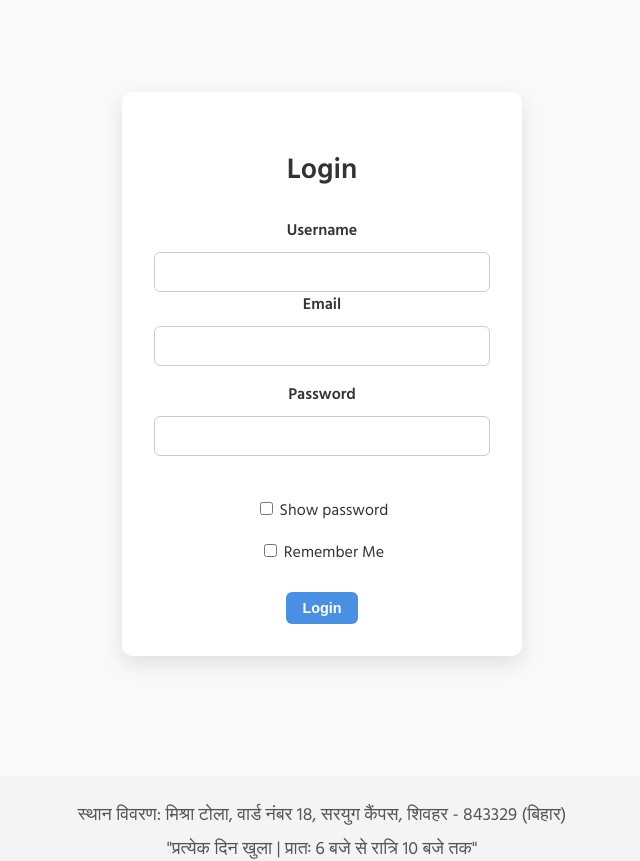
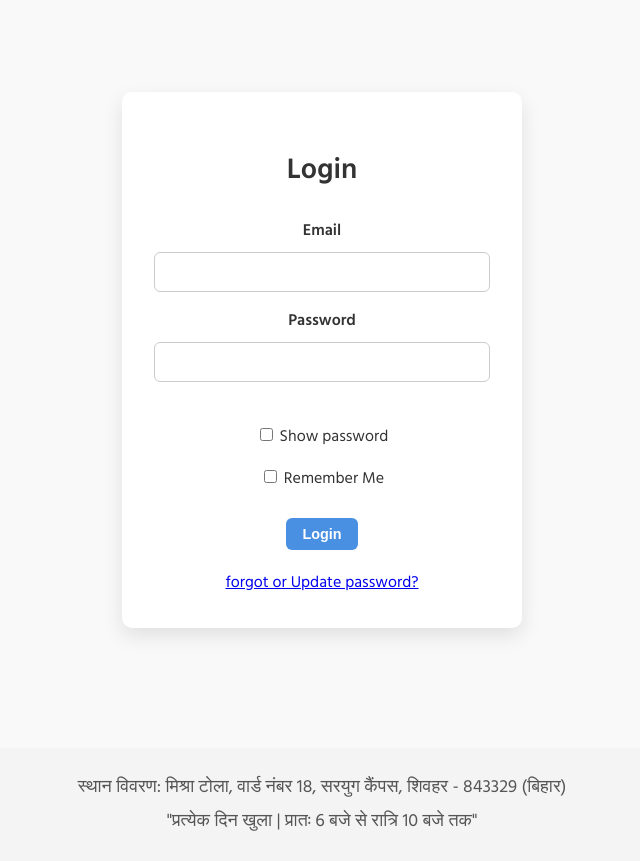
Before and after one commit to rudranshmishra19/Satva-Library, a Flask app: page /login in a window 1280 px wide. Shown: the part 68-929 px from the top of the page, without its empty margins (318-958 px from the left). Run offline with Flask 3, Linux system fonts and the light colour scheme.

Commit message:
Modified app.py and templates

```diff
--- a/app.py
+++ b/app.py
@@ -1,6 +1,6 @@
 from flask import Flask, render_template, request, redirect, session,flash
 from flask_sqlalchemy import SQLAlchemy
-from flask_scrypt import generate_random_salt,generate_password_hash,check_password_hash
+from werkzeug.security import generate_password_hash,check_password_hash
 from dotenv import load_dotenv
 import os
 
@@ -35,10 +35,9 @@ class Contact(db.Model):
 #Define User for admin
 class User(db.Model):
     id=db.Column(db.Integer,primary_key=True)
-    username=db.Column(db.String(150),nullable=False)
     email=db.Column(db.String(150),unique=True,nullable=False)
     password=db.Column(db.String(200),nullable=False) #Hashed Password
-    salt=db.Column(db.String(32),nullable=False)  #store salt
+
 
 class Booking(db.Model):
     id= db.Column(db.Integer,primary_key=True)
@@ -128,19 +127,18 @@ def submit():
 def login():
     error=None
     if request.method=="POST":
-        username=request.form["username"].strip()
         email=request.form["email"].strip()
         password=request.form["password"].strip()
 
         user=User.query.filter_by(email=email).first()
 
-        if user and check_password_hash(user.password.encode(),password.encode(),user.salt.encode()):
+        if user and check_password_hash(user.password,password):
         # login sucessful
             session["user_id"]=user.id
             flash("Login sucessful","success")
             return redirect("/admin")
         else:
-            error="Invalid username ,email or password"
+            error="Invalid email or password"
     return render_template("login.html",error=error)
 
 @app.route("/logout")
@@ -149,8 +147,40 @@ def logout():
     flash("Logged out successfully","success")
     return redirect("/login")
 
+
+@app.route("/update_password", methods=["GET", "POST"])
+def update_password():
+    error = None
+    success = None
+
+    if request.method == "POST":
+        email = request.form["email"].strip()
+        current_password = request.form["current_password"].strip()
+
+        new_password = request.form["new_password"].strip()
+        confirm_password = request.form["confirm_password"].strip()
+
+        user = User.query.filter_by(email=email).first()
+
+        if not user:
+            error = "Email not found."
+        elif not check_password_hash(user.password,current_password):
+            error = "Current password is incorrect."
+        elif new_password != confirm_password:
+            error = "New passwords do not match."
+        else:
+            user.password = generate_password_hash(new_password)
+            db.session.commit()
+            success="Password updated successfully"
+            return redirect("/login")
+
+    # For GET requests or if there was an error, render the update form with messages
+    return render_template("update_password.html", error=error, success=success)
+
+
 @app.route("/admin")
 def admin():
+    print("Session date:",session) #print session contents to console/log
     if "user_id" not in session:
         return redirect("/login")
     all_contacts= Contact.query.all()
@@ -159,5 +189,4 @@ def admin():
 
 # Run the application if the script is executed directly
 if __name__ == "__main__":
-
-    app.run(debug=True)
+        app.run(debug=True)
--- a/templates/admin.html
+++ b/templates/admin.html
@@ -21,7 +21,7 @@
     </tr>
     {% for c in contacts %}
      <tr>
-        <td>{{c.Id }}</td>
+        <td>{{c.id }}</td>
         <td>{{c.Name }}</td>
         <td>{{c.Email }}</td>
         <td>{{c.Number }}</td>
--- a/templates/login.html
+++ b/templates/login.html
@@ -8,8 +8,6 @@
 
     <form method="POST" action="{{url_for('login')}}">
     <div class="form-group">
-        <label for="username" class="form-label">Username</label>
-        <input type="text" name="username" id="username" class="form-input" required>
         <label for="email" class="form-label">Email</label>
         <input type="email" name="email" id="email" class="form-input" required>
          </div>
@@ -32,6 +30,13 @@
             <button type="submit" class="login-button">Login</button>
         </div>
        </form>
+       <!-- Password update option  -->
+        <div style="margin-top: 20px; text-align: center;">
+         <a href="{{url_for('update_password')}}">
+            forgot or Update password?
+         </a>
+        </div>
+
 </div>
 
 {% endblock %}
```
Also changed, not shown: templates/update_password.html (added, +39 -0 lines).
